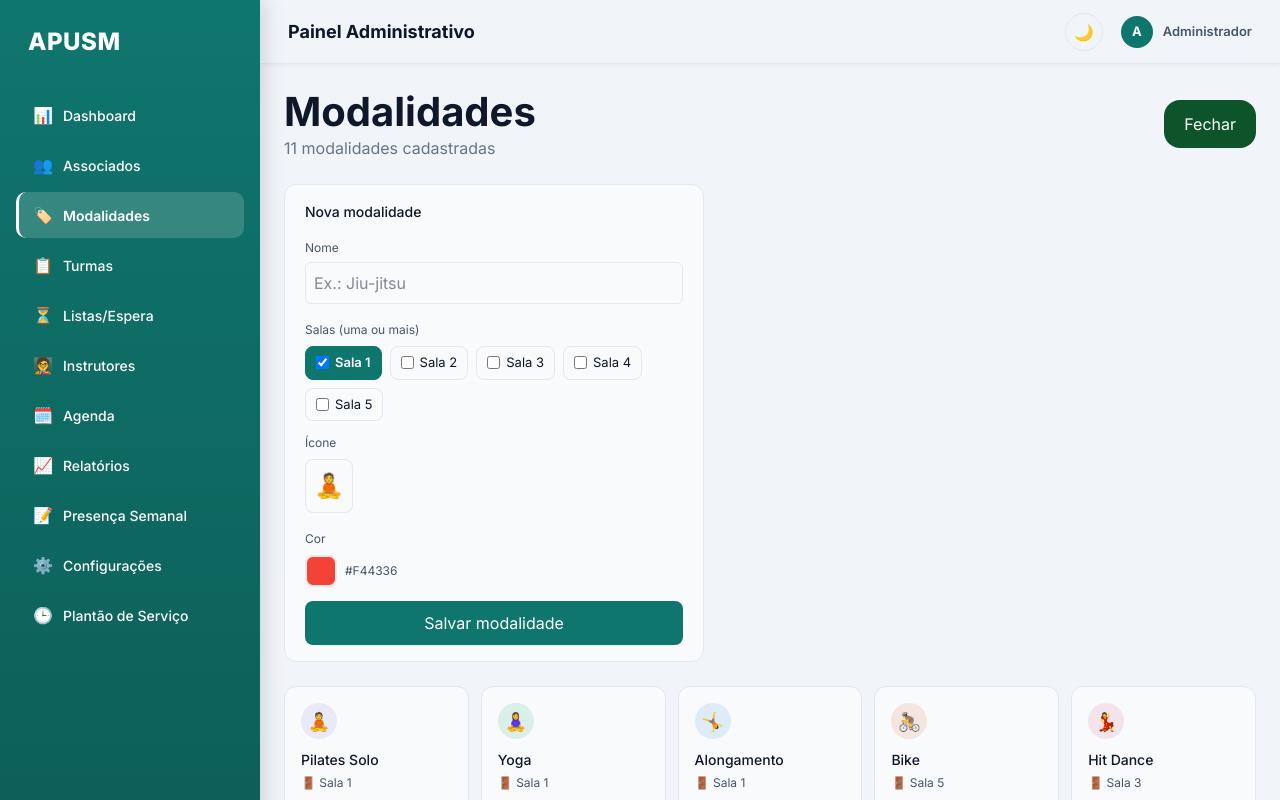
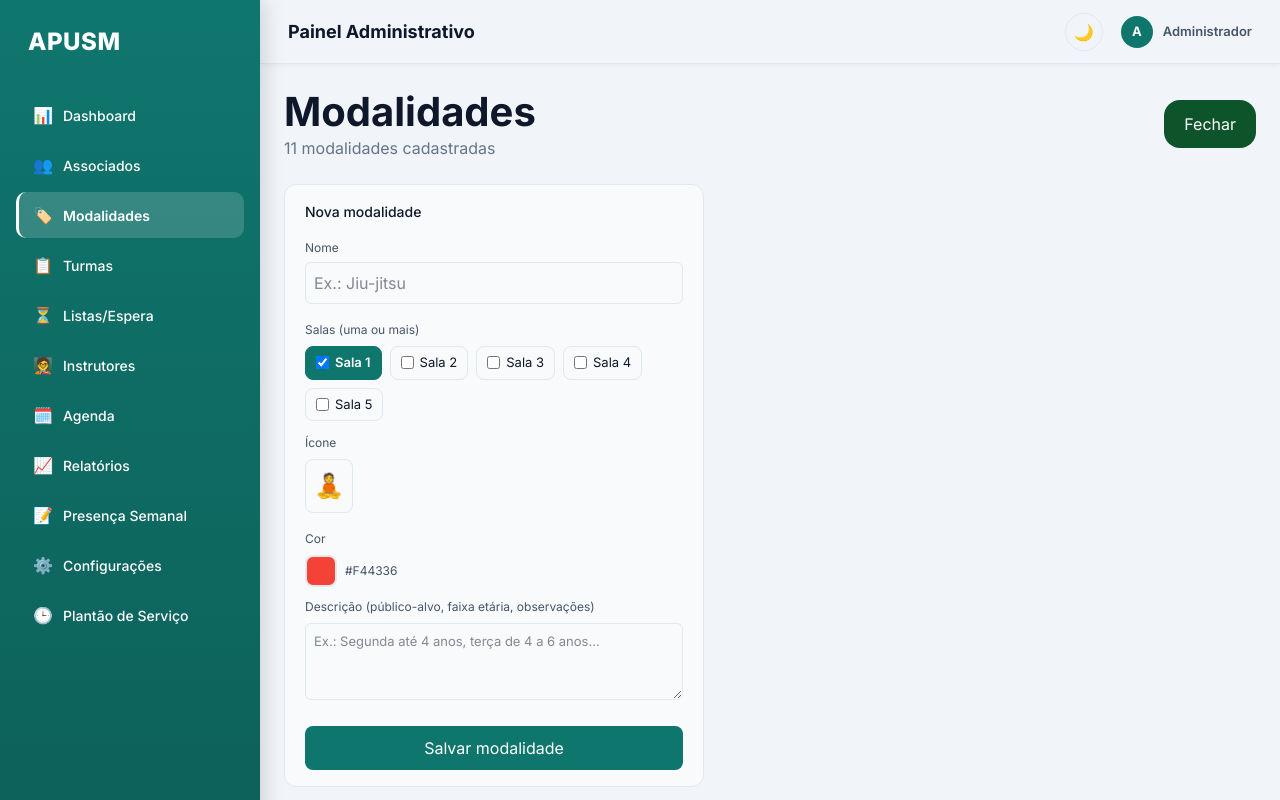
Before and after one commit to BrenoFranzin/apusm, a React (Vite) app: page /modalidades in a window 1280 px wide. Both pictures are taken after a click on the button "+ Nova modalidade". Shown: the top 800 px of the page. Built offline with nearby package versions, Linux system fonts and the light colour scheme.

Commit message:
auto-commit

```diff
--- a/src/modules/modalidades/components/ModalidadeForm.tsx
+++ b/src/modules/modalidades/components/ModalidadeForm.tsx
@@ -43,6 +43,7 @@ export default function ModalidadeForm({ valoresIniciais, onSubmit }: Props) {
         icone: "🧘",
         cor: CORES_PALETA[0],
         salas: [],
+        descricao: "",
         ...valoresIniciais,
       },
   });
@@ -288,6 +289,30 @@ export default function ModalidadeForm({ valoresIniciais, onSubmit }: Props) {
         </div>
       )}
 
+<label style={{ fontSize: 12, color: "var(--text-secondary)" }}>
+        Descrição (público-alvo, faixa etária, observações)
+      </label>
+      <textarea
+        placeholder="Ex.: Segunda até 4 anos, terça de 4 a 6 anos..."
+        {...register("descricao")}
+        rows={3}
+        style={{
+          width: "100%",
+          margin: "6px 0 12px",
+          padding: 8,
+          background: "var(--background-primary)",
+          color: "var(--text-primary)",
+          border: "1px solid var(--border-default)",
+          borderRadius: 6,
+          boxSizing: "border-box",
+          resize: "vertical",
+          fontFamily: "inherit",
+          fontSize: 13,
+        }}
+      />
+
+
+
       <button
         type="submit"
         style={{
--- a/src/modules/modalidades/schemas/modalidade.schema.ts
+++ b/src/modules/modalidades/schemas/modalidade.schema.ts
@@ -10,6 +10,7 @@ export const modalidadeSchema = z.object({
   icone: z.string().min(1, "Escolha um ícone"),
   cor: z.string().min(4, "Escolha uma cor"),
   salas: z.array(z.string()).min(1, "Selecione ao menos uma sala"),
+  descricao: z.string().max(300).optional(),
 });
 
 export type ModalidadeFormData = z.infer<typeof modalidadeSchema>;
```
Lines whose indentation alone changed are shown as unchanged.
